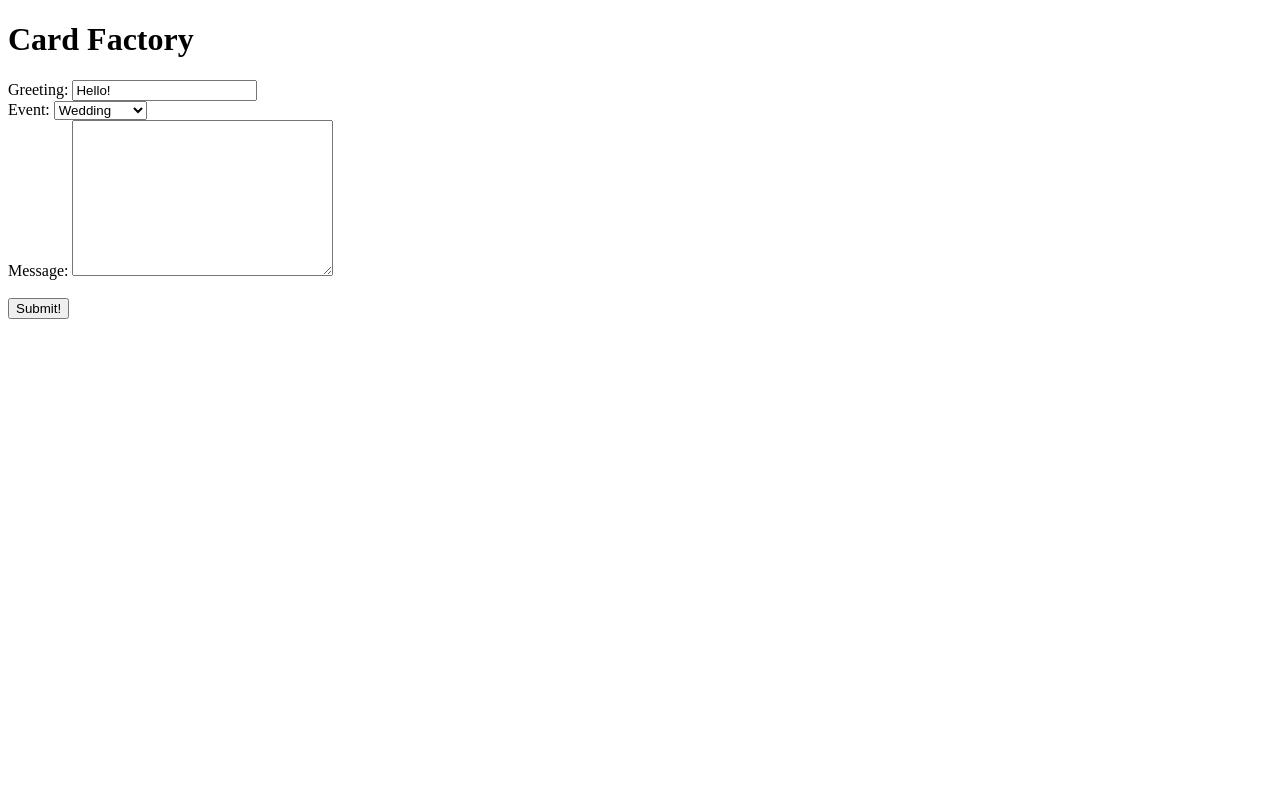
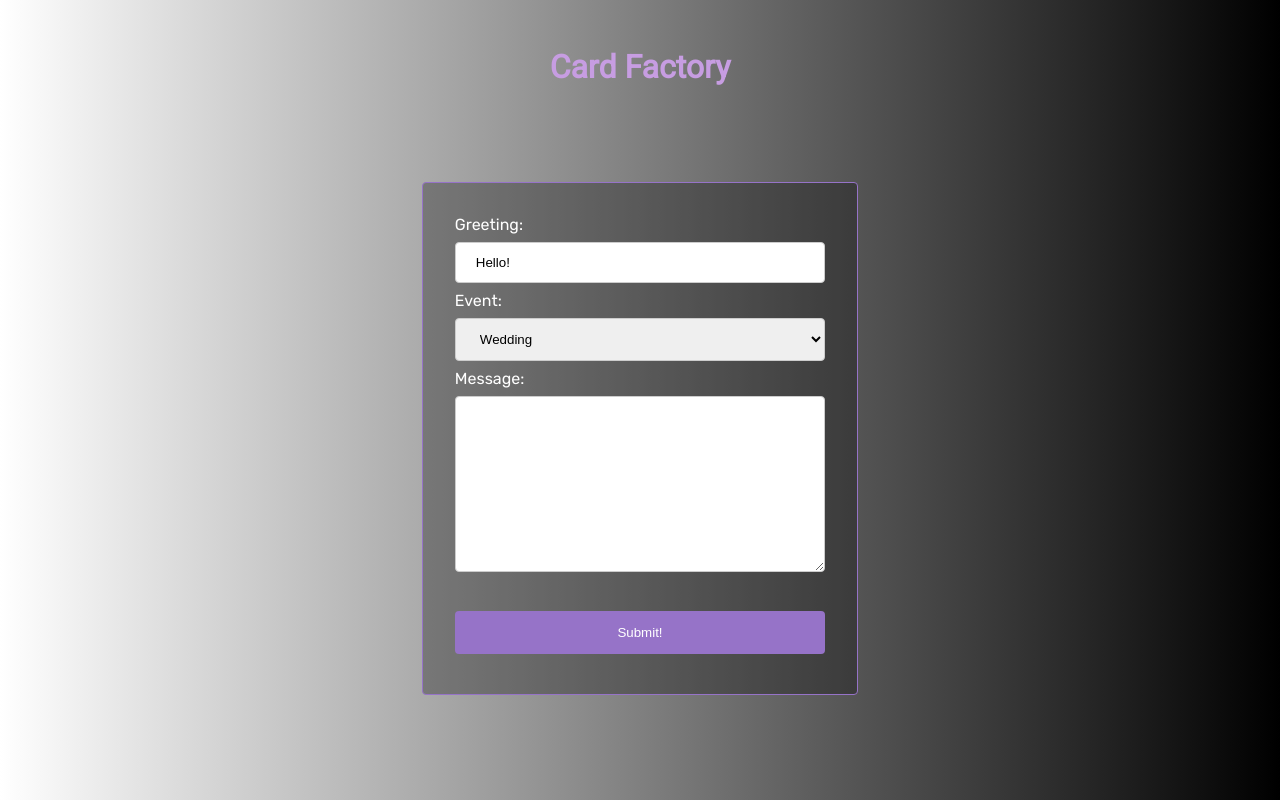
Before and after one commit to reececilon/card-factory, a plain HTML site: page index.html in a window 1280 px wide. Drawn offline with Linux system fonts and the light colour scheme.

Commit message:
complete styling of form

```diff
--- a/index.html
+++ b/index.html
@@ -6,15 +6,17 @@
     <meta http-equiv="X-UA-Compatible" content="IE=edge">
     <meta name="viewport" content="width=device-width, initial-scale=1.0">
     <title>Card Factory</title>
+
+    <link href='./style.css' rel='stylesheet'>
 </head>
 
 <body>
     <h1>Card Factory</h1>
-    <form action="">
+    <form action="" class="card">
         <label for="greeting">Greeting:</label>
         <input type="text" id="greeting" name="greeting" value="Hello!" required>
         <br>
-        <label for="">Event:</label>
+        <label for="event">Event:</label>
         <select name="event" id="event">
             <option value="wedding">Wedding</option>
             <option value="birthday">Birthday</option>
@@ -22,7 +24,7 @@
             <option value="anniversary">Anniversary</option>
         </select>
         <br>
-        <label for="">Message:</label>
+        <label for="message">Message:</label>
         <textarea name="message" id="message" cols="30" rows="10"></textarea>
         <br>
         <br>
--- a/style.css
+++ b/style.css
@@ -0,0 +1,58 @@
+@import url('https://fonts.googleapis.com/css2?family=Roboto:wght@300;400&family=Rubik&display=swap');
+
+* {
+    box-sizing: border-box;
+    margin: 0;
+    padding: 0;
+}
+
+body {
+    display: flex;
+    flex-direction: column;
+    align-items: center;
+    background-image: linear-gradient(to right, white, black);
+}
+
+h1 {
+    margin: 3rem 0;
+    color: #c79de2;
+    font-family: 'Roboto', sans-serif;
+
+}
+
+form {
+    margin: 3rem 0;
+    border: solid 1px #9673C8;
+    padding: 2rem;
+    border-radius: 4px;
+    font-family: 'Rubik', sans-serif;
+    background-color: rgba( 0, 0, 0, 0.3);
+    color: #ffffff;
+}
+
+input[type=text], select, textarea {
+    width: 100%;
+    padding: 12px 20px;
+    margin: 8px 0;
+    display: inline-block;
+    border: 1px solid #ccc;
+    border-radius: 4px;
+    box-sizing: border-box;
+}
+
+input[type=submit] {
+    width: 100%;
+    background-color: #9673C8;
+    color: #ffffff;
+    padding: 14px 20px;
+    margin: 8px 0;
+    border: none;
+    border-radius: 4px;
+    cursor: pointer;
+}
+
+input[type=submit]:hover {
+    background-color: #ffffff;
+    color: #9673C8;
+    border: solid 1px #9673C8;
+}
```
